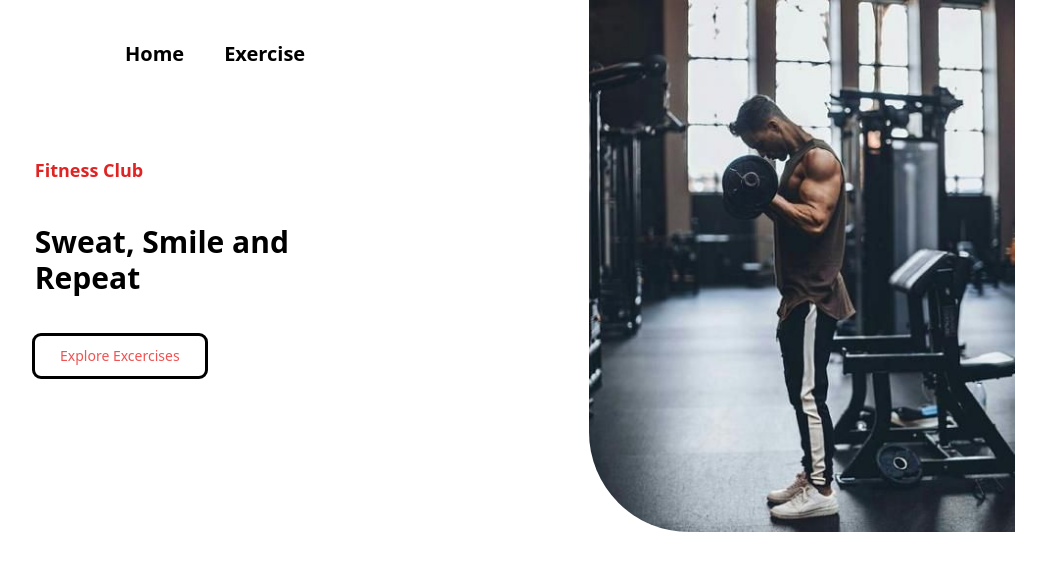
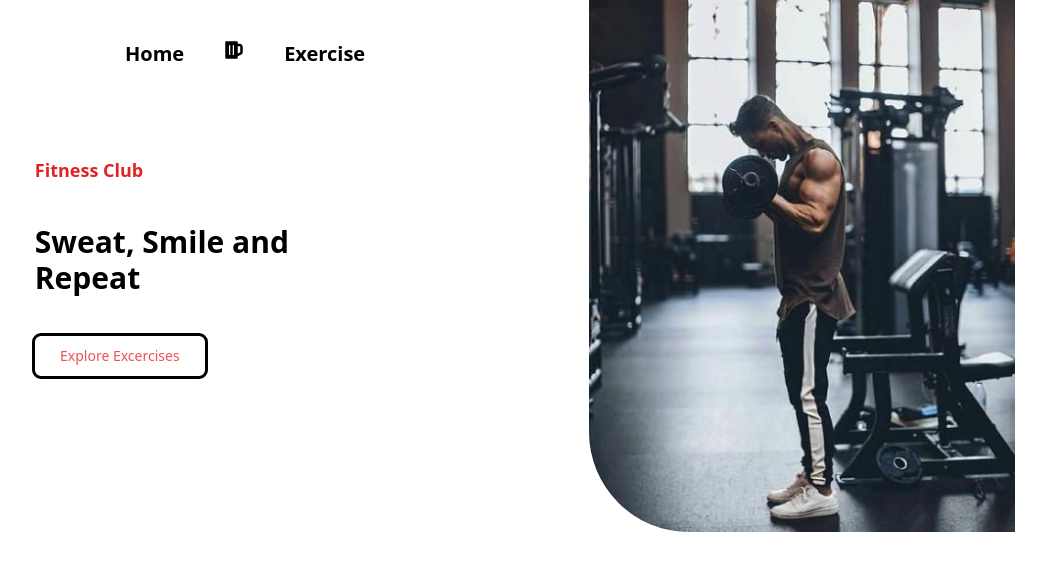
Before and after one commit to hknp796/vitalz, a React (Vite) app: page / in a window 1280 px wide. Shown: the top 570 px of the page, without its empty margins (115-1161 px from the left). Built offline with nearby package versions, Linux system fonts and the light colour scheme; no server answers.

Commit message:
icons added

```diff
--- a/package.json
+++ b/package.json
@@ -18,6 +18,7 @@
     "postcss": "^8.4.21",
     "react": "^18.2.0",
     "react-dom": "^18.2.0",
+    "react-icons": "^4.8.0",
     "react-router-dom": "^6.10.0",
     "sort-by": "^1.2.0"
   },
--- a/src/components/Navbar.tsx
+++ b/src/components/Navbar.tsx
@@ -1,10 +1,11 @@
 import React from "react";
 import { Link } from "react-router-dom";
-
+import { FaBeer } from "react-icons/fa";
 function Navbar() {
   return (
     <nav className="flex  absolute gap-10 ml-60 mt-10 text-xl font-semibold">
       <Link to="/">Home</Link>
+      <FaBeer />
       <Link to="/exercises">Exercise</Link>
     </nav>
   );
--- /dev/null
+++ b/src/components/card/Workouts.tsx
@@ -0,0 +1,11 @@
+import React from "react";
+
+function Workouts() {
+  return (
+    <div>
+      <div></div>
+    </div>
+  );
+}
+
+export default Workouts;
```
Also changed, not shown: 1 other file (tests, documents, lock files or other folders).
